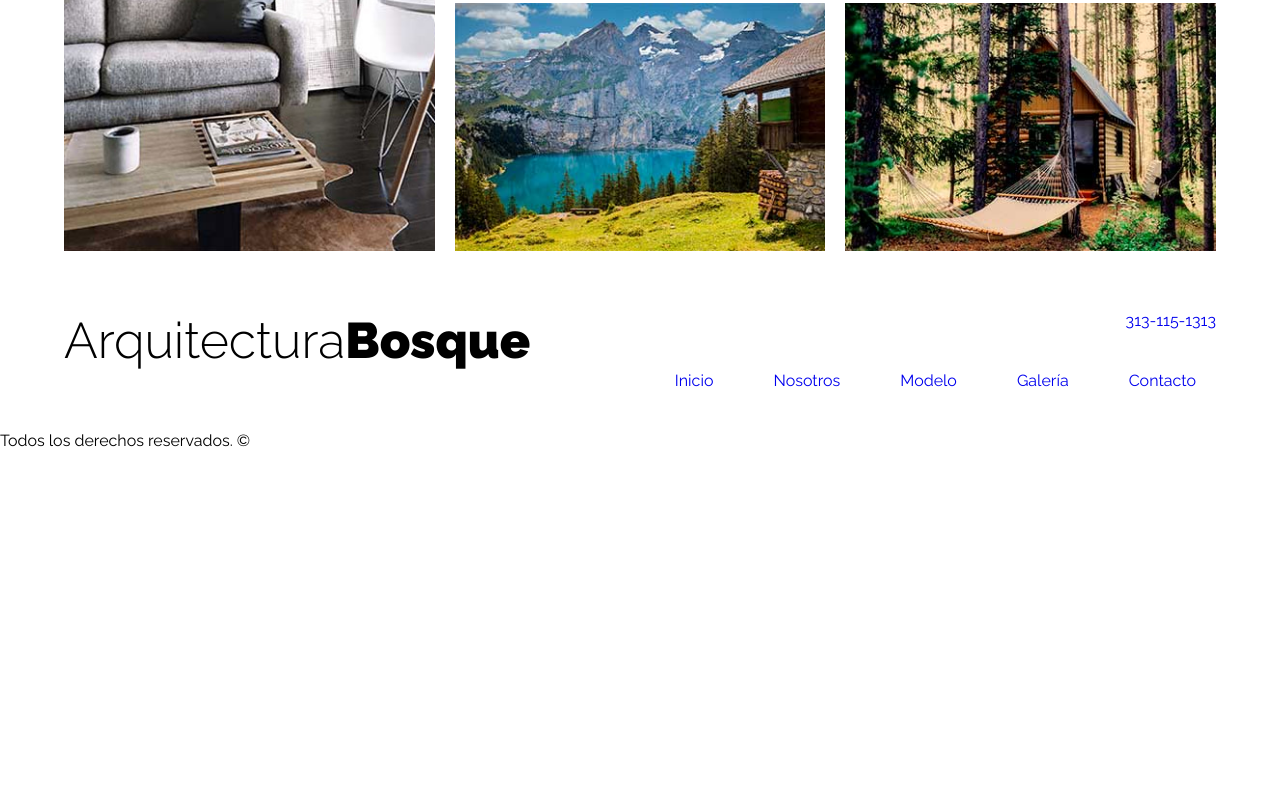
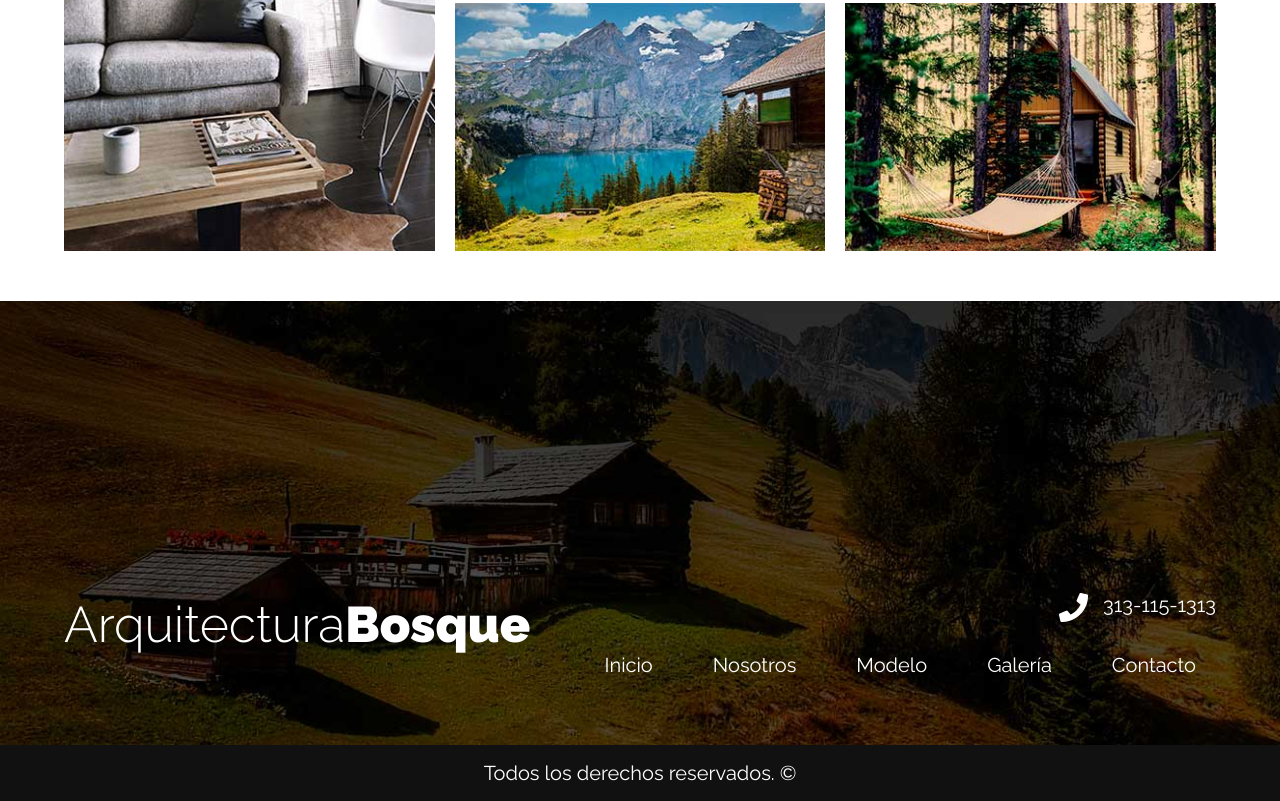
Before and after one commit to mcmmiguel/Architecture-Project, a plain HTML site: page index.html in a window 1280 px wide. Shown: the part 4252-5053 px from the top of the page. Before the commit the page ends 4724 px from the top, so only its background shows below. Drawn offline with Linux system fonts and the light colour scheme.

Commit message:
styles.css: footer ended

```diff
--- a/css/styles.css
+++ b/css/styles.css
@@ -309,3 +309,29 @@ img {
         grid-row: 1 / 3;
     }
 }
+
+/* Footer */
+.footer {
+    height: 50rem;
+    background-image: url(/img/footer_bg.jpg);
+    background-repeat: no-repeat;
+    background-position: center center;
+    background-size: cover;
+    display: flex;
+    flex-direction: column;
+    justify-content: flex-end;
+    color:var(--blanco);
+}
+
+.footer a {
+    color: var(--blanco);
+    font-size: 2rem;
+}
+.copyright {
+    background-color: var(--negro);
+    color: var(--blanco);
+    text-align: center;
+    padding: 1rem;
+    font-size: 2rem;
+    margin: 5rem 0 0 0;
+}
```
